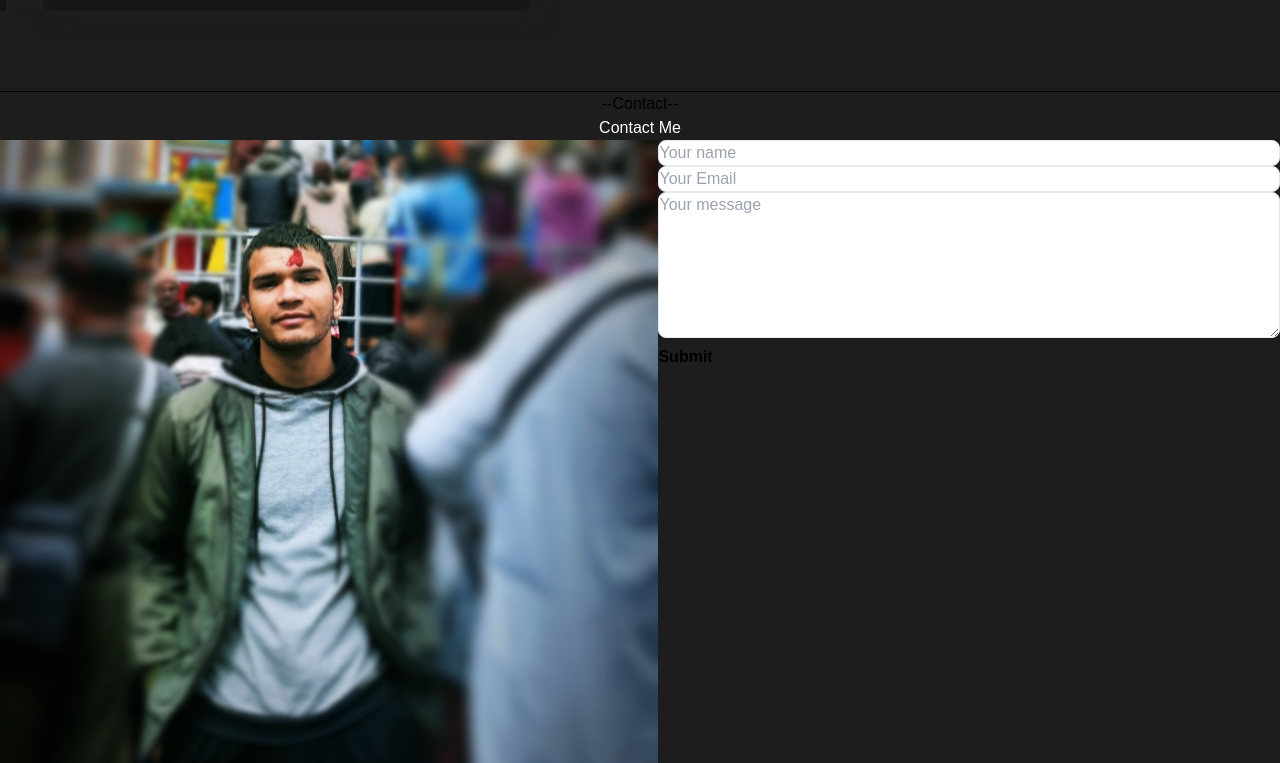
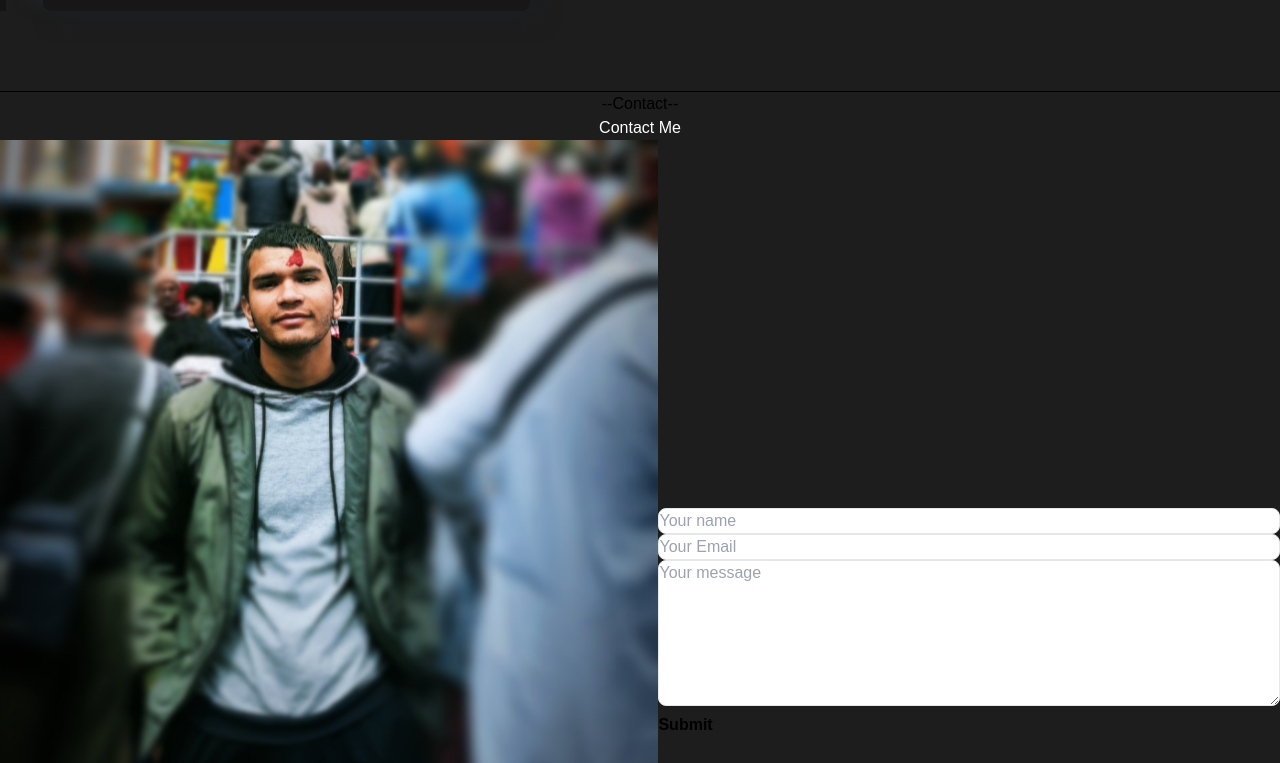
Before and after one commit to SahilRwt778/My-portfolio, a React (Vite) app: page / in a window 1280 px wide. Shown: the part 3837-4600 px from the top of the page. Built offline with nearby package versions, Linux system fonts and the light colour scheme.

Commit message:
commit-contact

```diff
--- a/src/backend/package.json
+++ b/src/backend/package.json
@@ -5,7 +5,7 @@
   "main": "server.js",
   "scripts": {
     "start": "concurrently \"npm run server\" \"npm run client\"",
-    "server": "node src/backend/server.js",
+    "server": "node server.js",
     "client": "npm run start --prefix client"
   },
   "keywords": [],
--- a/src/components/Contact.jsx
+++ b/src/components/Contact.jsx
@@ -93,15 +93,15 @@ const Contact = () => {
 
     return (
         <>
-            <section id="contact" className="mx-[4rem] max-[768px]:mx-14 my-8">
+            <section id="contact" className=" my-8 items-center content-center">
                 <div className="text-center mt-[2rem] mb-8">
                     <h2 className="text-red-600">--Contact--</h2>
                     <h1 className="text-white text-[2rem]">Contact Me</h1>
                 </div>
-                <div className="mx-14 max-[768px]:mx-2">
-                    <div className="flex flex-wrap">
-                        <animated.div style={leftSpring} ref={leftRef} className="contact-left ml-10 -mt-6 max-[768px]:mx-0 mx-16">
-                            <img src={MyImage} className='h-[300px] max-[768px]:w-[300px]' alt="Profile" />
+
+                    <div className="flex flex-wrap mx-16  items-center content-center ">
+                        <animated.div style={leftSpring} ref={leftRef} className="sm:w-1/2 md:w-1/3 lg:w-1/4">
+                            <img src={MyImage} className='h-[300px] max-[768px]:w-auto' alt="Profile" />
                             <h2 className="text-white text-[2rem]">Sahil Rawat</h2>
                             <h4 className="text-white text-[1rem]">Full Stack Developer | Software Engineer</h4>
                             <p className="mt-[30px] text-white flex"><SiGmail className="text-blue-500 text-[25px] mr-3" /> sahilrawatjj@gmail.com</p>
@@ -114,7 +114,7 @@ const Contact = () => {
                             </div>
                             <a href="src/assets/resume.pdf" download className="inline-block bg-red-600 p-3 rounded-lg transition-all ease-in-out hover:-translate-y-2 duration-500 hover:shadow-lg hover:shadow-red-600">Download Resume</a>
                         </animated.div>
-                        <animated.div style={rightSpring} ref={rightRef} className="contact-right max-[768px]:mx-0 mx-8 max-[768px]:-mx-5">
+                        <animated.div style={rightSpring} ref={rightRef} className=" items-center content-center max-[768px]:-mx-6 sm:w-3/4 md:w-3/4 lg:w-3/4 ">
                             <form onSubmit={handleSubmit} className="w-auto">
                                 <input className="w-full focus:outline-none max-[706px]:w-[300px] focus:border-blue-500 outline-none bg-[#262626] p-2 my-4 text-white text-[18px] border-black border rounded-lg" type="text" name="name" placeholder="Your name" required />
                                 <input className="w-full focus:outline-none max-[706px]:w-[300px] focus:border-blue-500 outline-none bg-[#262626] p-2 my-4 text-white text-[18px] border-black border rounded-lg" type="email" name="email" placeholder="Your Email" required />
@@ -133,7 +133,7 @@ const Contact = () => {
                             )}
                         </animated.div>
                     </div>
-                </div>
+
             </section>
         </>
     );
```
